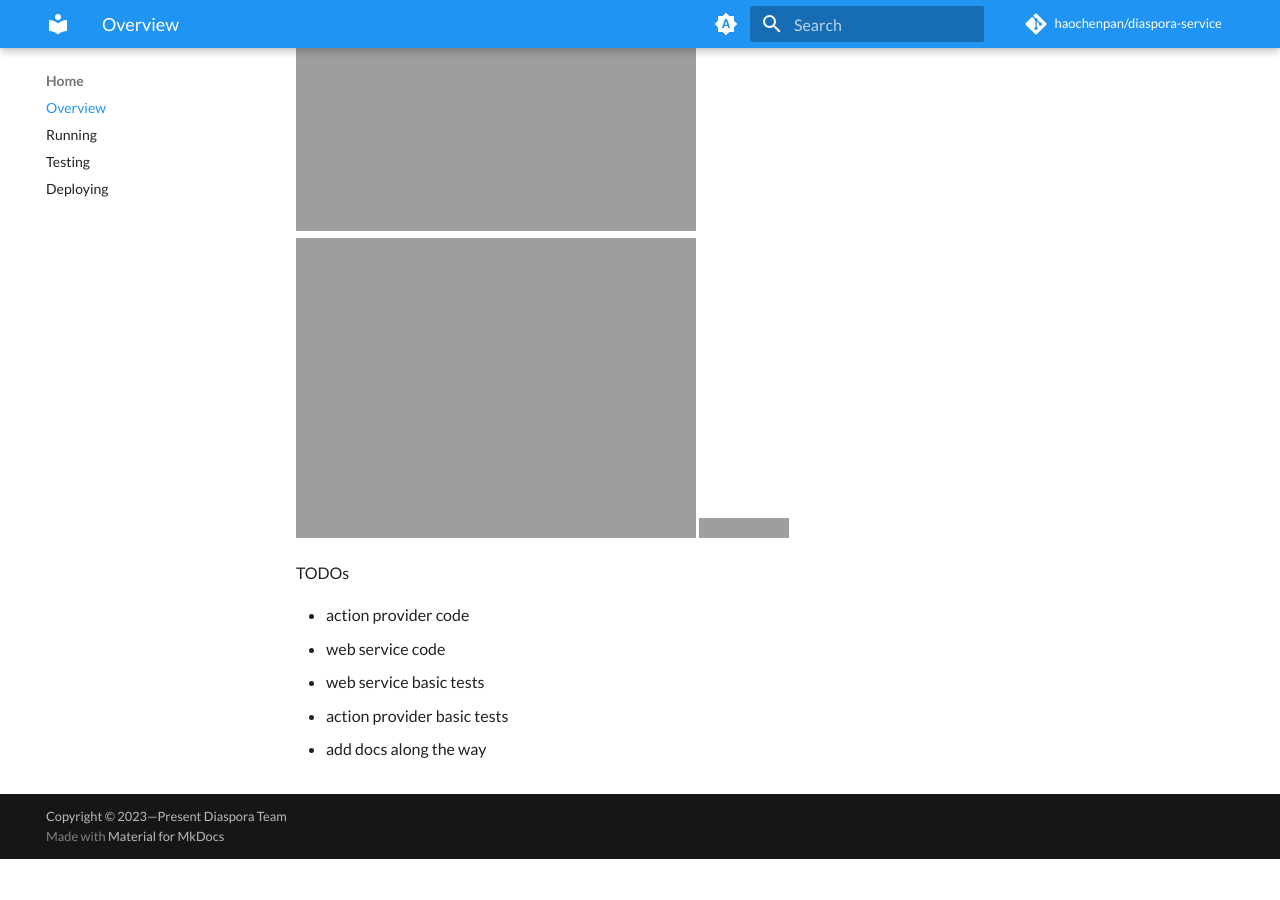
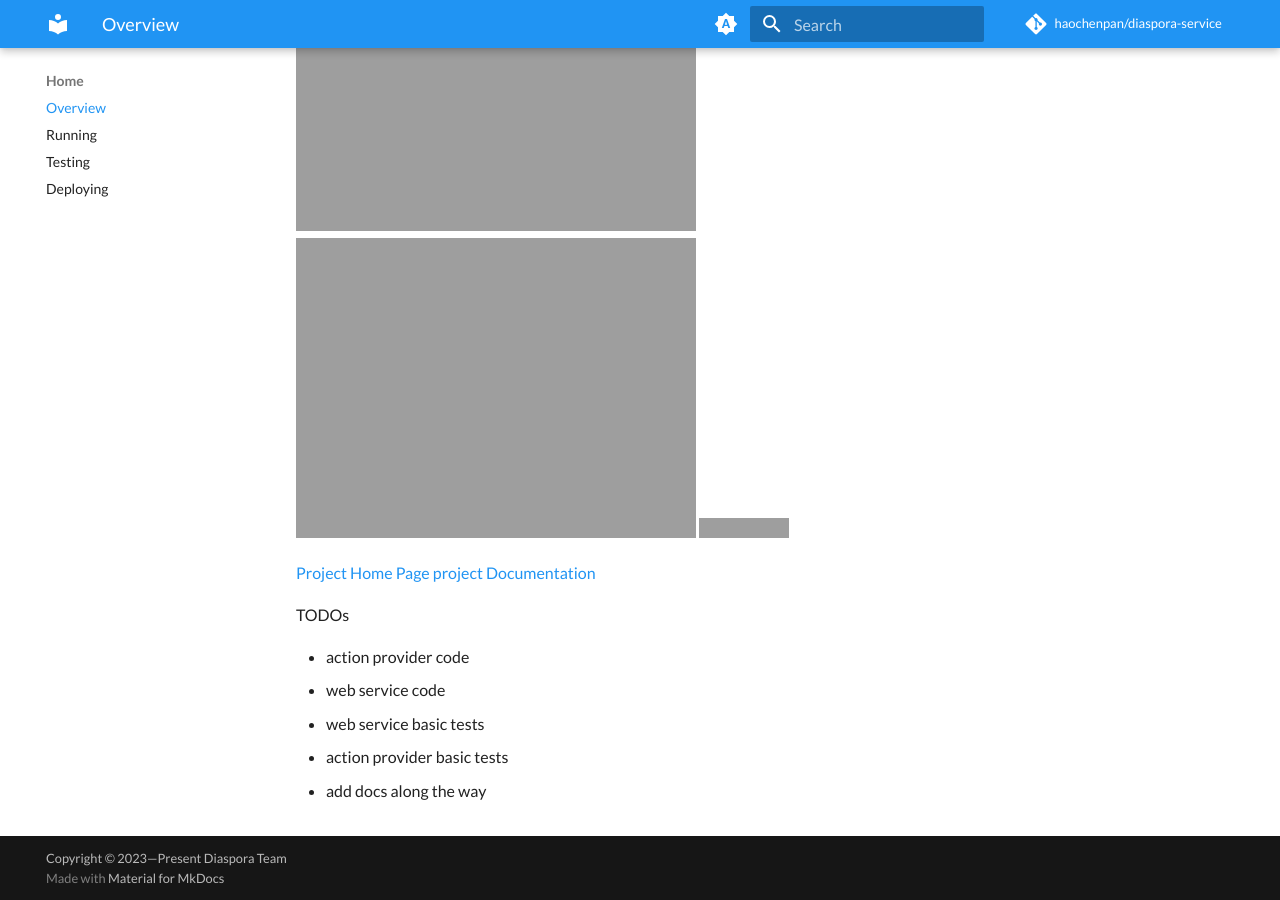
Before and after one commit to haochenpan/diaspora-service, an MkDocs documentation site: the page built from docs/index.md, in a window 1280 px wide and 900 px high, scrolled down 603 px. Built offline with MkDocs 1.6.1 and Material for MkDocs 9.7.7, drawn with Linux system fonts in a browser that asks for light colours; comment, search, counter and statistics services are not loaded; before the commit the page ends 1462 px from its top, so only the background shows below that; grey boxes are pictures that could not be loaded.

Commit message:
mike deployment

```diff
--- a/README.md
+++ b/README.md
@@ -2,9 +2,12 @@
 
 [![docs](https://github.com/haochenpan/diaspora-service/actions/workflows/docs.yml/badge.svg)](https://github.com/haochenpan/diaspora-service/actions/workflows/docs.yml)
 [![tests TODO](https://github.com/globus-labs/diaspora-action-provider/actions/workflows/tests.yml/badge.svg)](https://github.com/globus-labs/diaspora-action-provider/actions)
-[![deployment](https://github.com/haochenpan/diaspora-service/actions/workflows/lightsail.yml/badge.svg)](https://github.com/haochenpan/diaspora-service/actions/workflows/lightsail.yml)
+[![deployment](https://github.com/haochenpan/diaspora-service/actions/workflows/deployment.yml/badge.svg)](https://github.com/haochenpan/diaspora-service/actions/workflows/deployment.yml)
 [![pre-commit.ci status](https://results.pre-commit.ci/badge/github/haochenpan/diaspora-service/main.svg)](https://results.pre-commit.ci/latest/github/haochenpan/diaspora-service/main)
 
+
+[Project Home Page](https://diaspora-project.github.io/)
+[project Documentation](https://haochenpan.github.io/diaspora-service/)
 
 TODOs
 
```
Also changed, not shown: docs/3-deploying.md (+1 -1 lines), 3 other files.
